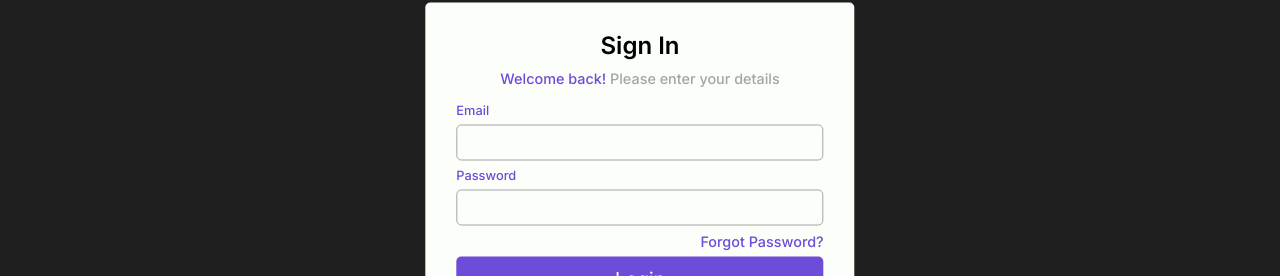
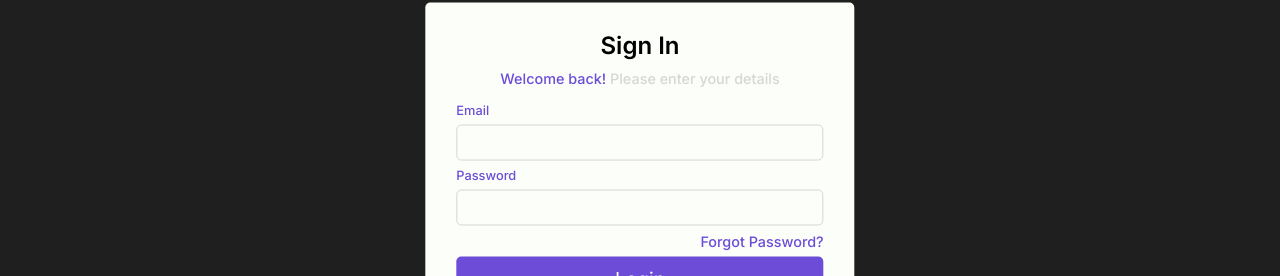
Before and after one commit to jedzelest/positive_space_artworks, a React (Vite) app: page / in a window 1280 px wide. Shown: the part 200-476 px from the top of the page. Built offline with nearby package versions, Linux system fonts and the light colour scheme.

Commit message:
changed border color to a more subtle version for login

```diff
--- a/src/components/Login/Login.css
+++ b/src/components/Login/Login.css
@@ -46,7 +46,7 @@
 .first > p {
   font-size: 0.9rem;
   font-weight: 500;
-  color: #a4a5a3;
+  color: #d6d6d6;
 }
 
 .first span {
@@ -74,7 +74,7 @@
 }
 
 .second > form > input {
-  border: 1px solid #a4a5a3;
+  border: 1px solid #d6d6d6;
   height: 36px;
   width: 100%;
   border-radius: 5px;
--- a/src/components/Navigation/Navigation.css
+++ b/src/components/Navigation/Navigation.css
@@ -63,8 +63,8 @@ li img {
   left: 0;
   height: 100vh;
   width: 100vw;
-  background: rgba(0, 0, 0, 0.2); /* Semi-transparent black overlay */
-  z-index: -1; /* Ensures the overlay is behind menu content */
+  background: rgba(0, 0, 0, 0.2);
+  z-index: -1;
 }
 
 .responsive-menu h3 {
```
